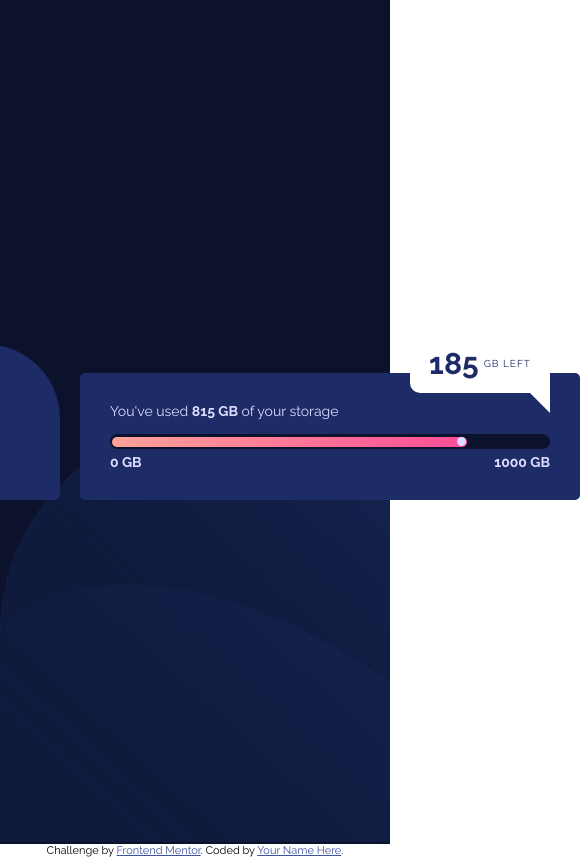
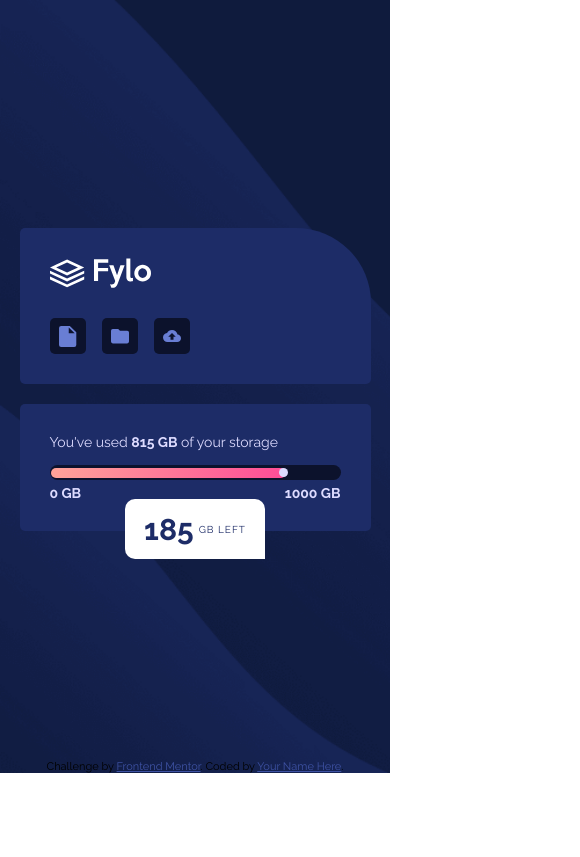
Before and after one commit to sinduap/fylo-data-storage-component, a website built with Vite: page index.html in a window 390 px wide. Shown: the whole page, 580 px wide, since content can reach past the window. Built offline with nearby package versions, Linux system fonts and the light colour scheme.

Commit message:
Finish mobile view

```diff
--- a/index.html
+++ b/index.html
@@ -86,16 +86,19 @@
             <span>185</span>
             <p>GB LEFT</p>
           </div>
-          <div class="triagle"></div>
+          <div class="triangle"></div>
         </div>
       </section>
       <!-- You’ve used 815 GB of your storage 185 GB Left 0 GB 1000 GB -->
     </div>
+
+    <footer>
       <div class="attribution">
         Challenge by
         <a href="https://www.frontendmentor.io?ref=challenge" target="_blank"
           >Frontend Mentor</a
         >. Coded by <a href="#">Your Name Here</a>.
       </div>
+    </footer>
   </body>
 </html>
--- a/package.json
+++ b/package.json
@@ -4,7 +4,8 @@
   "description": "![Design preview for the Fylo data storage component coding challenge](./design/desktop-preview.jpg)",
   "main": "index.js",
   "scripts": {
-    "dev": "vite"
+    "dev": "vite",
+    "build": "vite build"
   },
   "keywords": [],
   "author": "Sindu Andita Pratama",
--- a/sass/style.scss
+++ b/sass/style.scss
@@ -19,12 +19,12 @@ html {
 body {
   font-family: 'Raleway', sans-serif;
   font-size: 1.4rem;
+  background: var(--neutral-dark-2) no-repeat top 50vh right 100%
+    url('../images/bg-desktop.png');
 }
 
 .container {
-  height: 100vh;
-  background: var(--neutral-dark-2) no-repeat top 50vh right 100%
-    url('../images/bg-desktop.png');
+  height: 90vh;
   display: flex;
   align-items: center;
   justify-content: center;
@@ -154,7 +154,7 @@ body {
   }
 }
 
-.triagle {
+.triangle {
   clip-path: polygon(100% 0, 0 0, 100% 100%);
   position: absolute;
   top: 2rem;
@@ -162,4 +162,39 @@ body {
   background-color: #fff;
   height: 2rem;
   width: 2rem;
+  backface-visibility: hidden;
+  overflow: hidden;
 }
+
+// Media Queries
+
+@media (max-width: 800px) {
+  body {
+    background: no-repeat top right 100% url('../images/bg-mobile.png');
+    background-size: cover;
+  }
+
+  .data-storage {
+    flex-direction: column;
+    width: 90%;
+    // margin-bottom: 3rem;
+
+    &__box {
+      &--head,
+      &--body {
+        width: 100%;
+      }
+    }
+
+    &__notification {
+      top: 9.5rem;
+      left: 50%;
+
+      transform: translateX(-50%);
+    }
+  }
+
+  .triangle {
+    display: none;
+  }
+}
```
Lines whose indentation alone changed are shown as unchanged.
